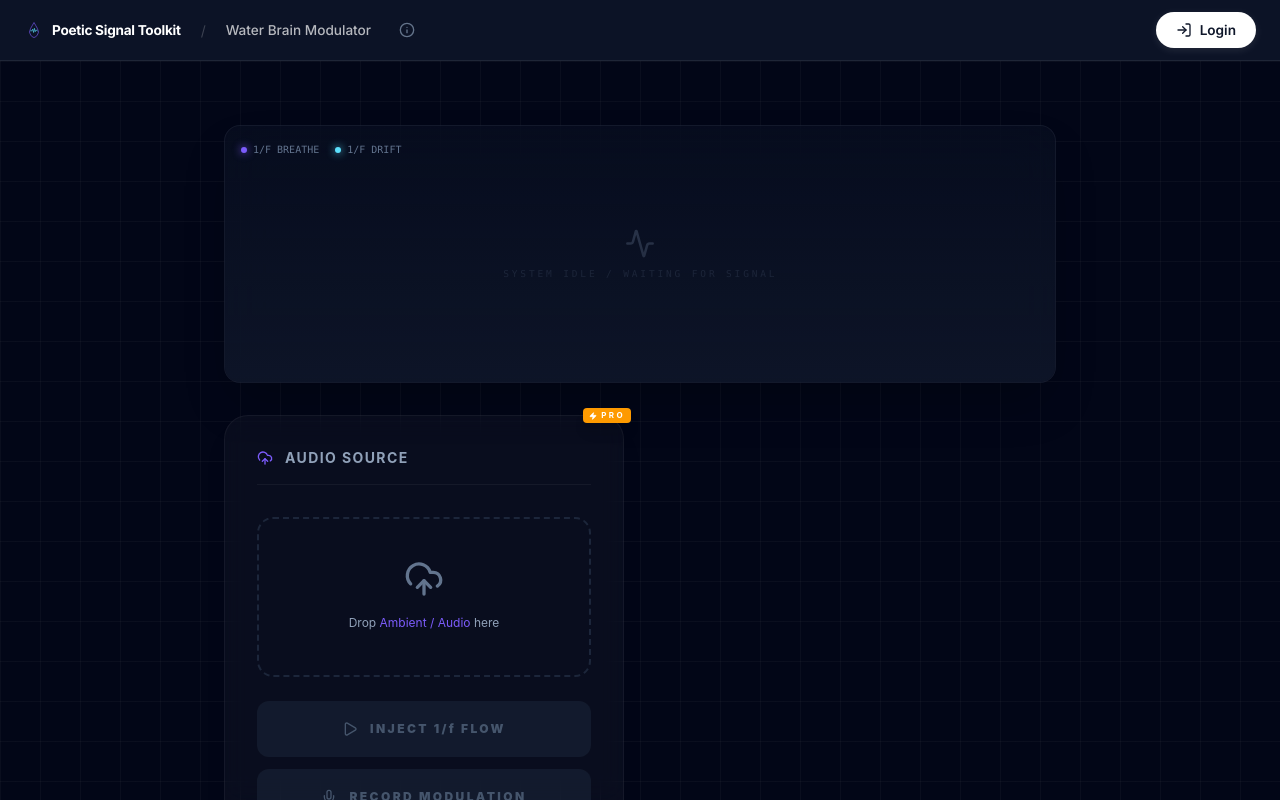
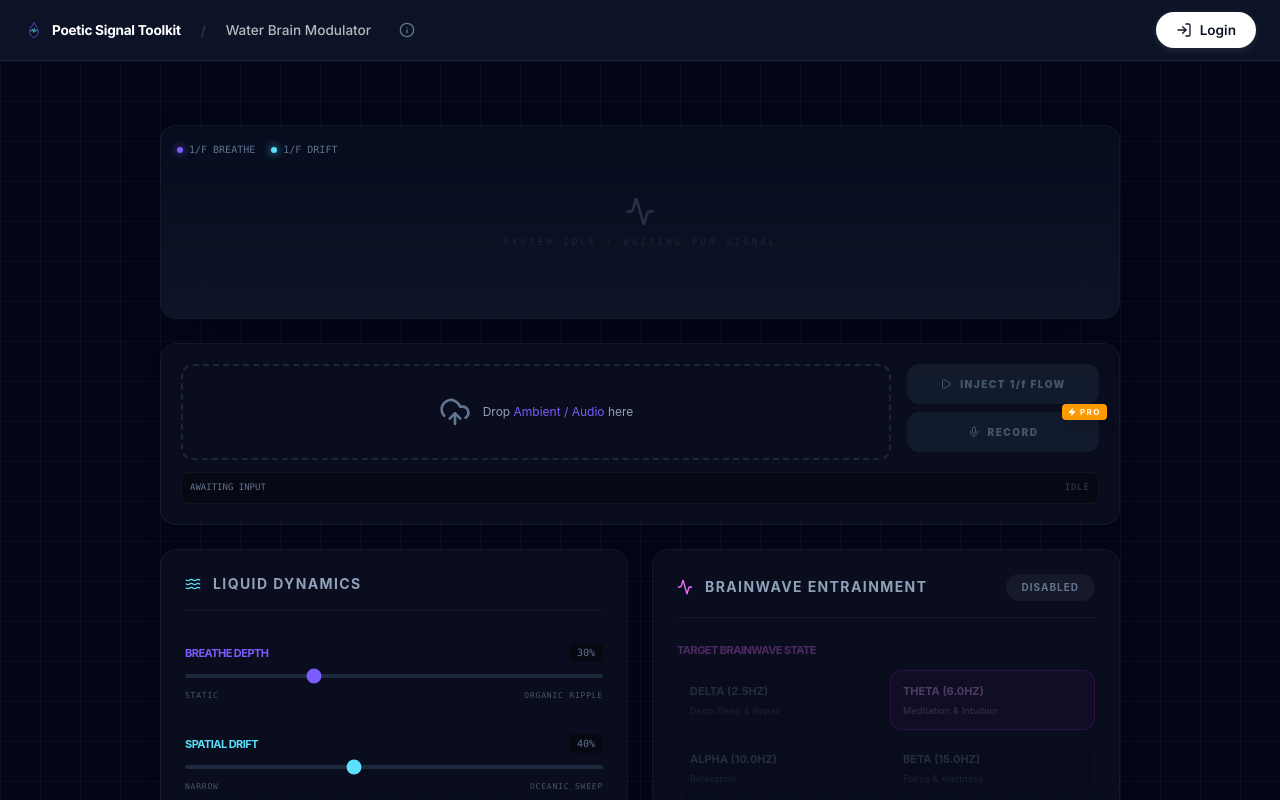
Before and after one commit to Fumio-cell/Water-Brain-Modulator, a React (Vite) app: page / in a window 1280 px wide. Built offline with nearby package versions, Linux system fonts and the light colour scheme.

Commit message:
♻️ Restructure layout: Audio Source (full width) + 2-col grid (Liquid Dynamics left, Brainwave Entrainment right)

```diff
--- a/src/components/ModulatorUI.tsx
+++ b/src/components/ModulatorUI.tsx
@@ -57,14 +57,14 @@ export const ModulatorUI: React.FC<ModulatorUIProps> = ({ isPro }) => {
             ctx.fillRect(0, 0, 10, canvas.height);
         }
 
-        // Vol (Cyan)
+        // Vol (Purple)
         const volY = canvas.height * 0.25 + (lfos.volLfo * canvas.height * 0.2);
         ctx.fillStyle = '#7c5cfc';
         ctx.beginPath();
         ctx.arc(drawX, volY, 2, 0, 2 * Math.PI);
         ctx.fill();
 
-        // Pan (Indigo)
+        // Pan (Cyan)
         const panY = canvas.height * 0.75 + (lfos.panLfo * canvas.height * 0.2);
         ctx.fillStyle = '#5ce0fc';
         ctx.beginPath();
@@ -179,10 +179,10 @@ export const ModulatorUI: React.FC<ModulatorUIProps> = ({ isPro }) => {
     };
 
     return (
-        <div className="flex flex-col min-h-full items-center p-4 md:p-8 w-full max-w-4xl mx-auto pb-24">
+        <div className="flex flex-col min-h-full items-center p-4 md:p-8 w-full max-w-5xl mx-auto pb-24">
 
             {/* Visualizer Panel */}
-            <div className="w-full bg-brain-panel/50 backdrop-blur-xl rounded-2xl border border-white/5 shadow-2xl overflow-hidden mb-8 relative group">
+            <div className="w-full bg-brain-panel/50 backdrop-blur-xl rounded-2xl border border-white/5 shadow-2xl overflow-hidden mb-6 relative group">
                 <div className="absolute top-4 left-4 text-[10px] font-mono text-slate-500 uppercase flex gap-4 z-10">
                     <span className="flex items-center gap-1.5"><span className="w-1.5 h-1.5 rounded-full bg-[#7c5cfc] shadow-[0_0_8px_#7c5cfc]"></span> 1/f Breathe</span>
                     <span className="flex items-center gap-1.5"><span className="w-1.5 h-1.5 rounded-full bg-[#5ce0fc] shadow-[0_0_8px_#5ce0fc]"></span> 1/f Drift</span>
@@ -198,8 +198,8 @@ export const ModulatorUI: React.FC<ModulatorUIProps> = ({ isPro }) => {
                 <canvas
                     ref={canvasRef}
                     width={800}
-                    height={250}
-                    className="w-full h-64 object-cover opacity-90 transition-opacity duration-700"
+                    height={200}
+                    className="w-full h-48 object-cover opacity-90 transition-opacity duration-700"
                 ></canvas>
 
                 {!isPlaying && (
@@ -216,23 +216,13 @@ export const ModulatorUI: React.FC<ModulatorUIProps> = ({ isPro }) => {
                 <div className="absolute inset-0 bg-gradient-to-t from-brain-panel/80 to-transparent pointer-events-none"></div>
             </div>
 
-            <div className="grid grid-cols-1 md:grid-cols-2 gap-8 w-full">
-                {/* Input / Control Panel */}
-                <div className="bg-white/[0.03] backdrop-blur-md p-8 rounded-3xl border border-white/5 shadow-xl flex flex-col gap-8">
-                    <div className="flex items-center justify-between border-b border-white/5 pb-4">
-                        <h2 className="text-sm font-bold text-slate-400 uppercase tracking-widest flex items-center gap-3">
-                            <UploadCloud className="w-4 h-4 text-brain-accent" /> Audio Source
-                        </h2>
-                        {audioBuffer && (
-                            <span className="text-[9px] font-bold text-emerald-400 border border-emerald-400/20 px-2 py-0.5 rounded-md bg-emerald-400/5 uppercase tracking-tighter">
-                                Connected
-                            </span>
-                        )}
-                    </div>
-
-                    <div className="flex flex-col gap-6">
+            {/* Audio Source Panel (full width, compact) */}
+            <div className="w-full bg-white/[0.03] backdrop-blur-md p-5 rounded-2xl border border-white/5 shadow-xl mb-6">
+                <div className="flex flex-col md:flex-row gap-4 items-stretch">
+                    {/* File Drop / Waveform */}
+                    <div className="flex-1 min-w-0">
                         {audioBuffer ? (
-                            <div className="relative w-full rounded-2xl overflow-hidden shadow-2xl border border-white/5 bg-slate-900/50">
+                            <div className="relative w-full rounded-xl overflow-hidden shadow-2xl border border-white/5 bg-slate-900/50">
                                 <WaveformPreview audioBuffer={audioBuffer} engine={engine} isPlaying={isPlaying} />
                                 <button
                                     onClick={handleClear}
@@ -246,9 +236,9 @@ export const ModulatorUI: React.FC<ModulatorUIProps> = ({ isPro }) => {
                                 </div>
                             </div>
                         ) : (
-                            <label className="group relative flex flex-col items-center justify-center w-full h-40 border-2 border-dashed border-slate-700/50 rounded-2xl cursor-pointer hover:bg-white/[0.02] hover:border-brain-accent/30 transition-all duration-300">
-                                <div className="flex flex-col items-center justify-center pt-5 pb-6">
-                                    <UploadCloud className="w-10 h-10 mb-4 text-slate-500 group-hover:text-brain-accent transition-colors duration-300" />
+                            <label className="group relative flex flex-col items-center justify-center w-full h-24 border-2 border-dashed border-slate-700/50 rounded-xl cursor-pointer hover:bg-white/[0.02] hover:border-brain-accent/30 transition-all duration-300">
+                                <div className="flex items-center gap-3">
+                                    <UploadCloud className="w-8 h-8 text-slate-500 group-hover:text-brain-accent transition-colors duration-300" />
                                     <p className="text-xs text-slate-400 group-hover:text-slate-200">
                                         Drop <span className="text-brain-accent">Ambient / Audio</span> here
                                     </p>
@@ -256,30 +246,32 @@ export const ModulatorUI: React.FC<ModulatorUIProps> = ({ isPro }) => {
                                 <input type="file" className="hidden" accept="audio/*" onChange={handleFileUpload} />
                             </label>
                         )}
+                    </div>
 
-                        <div className="flex flex-col gap-3">
+                    {/* Transport Controls */}
+                    <div className="flex flex-row md:flex-col gap-2 md:w-48 shrink-0">
                         <button
                             onClick={() => togglePlay(false)}
                             disabled={!audioBuffer || isLoading || isRecording}
-                                className={`h-14 rounded-xl font-black text-xs tracking-[0.2em] flex items-center justify-center gap-3 transition-all duration-300 ${!audioBuffer ? 'bg-slate-800/50 text-slate-600 cursor-not-allowed' :
+                            className={`flex-1 md:flex-none h-10 rounded-xl font-black text-[10px] tracking-[0.15em] flex items-center justify-center gap-2 transition-all duration-300 ${!audioBuffer ? 'bg-slate-800/50 text-slate-600 cursor-not-allowed' :
                                 isPlaying && !isRecording ? 'bg-slate-200 text-slate-900 shadow-[0_0_20px_rgba(255,255,255,0.2)]' :
                                     'bg-brain-accent/10 text-brain-accent hover:bg-brain-accent/20 border border-brain-accent/20'
                                 }`}
                         >
-                                {isPlaying && !isRecording ? <><Square className="w-4 h-4" /> STOP</> :
-                                    <><Play className="w-4 h-4" /> INJECT 1/f FLOW</>}
+                            {isPlaying && !isRecording ? <><Square className="w-3 h-3" /> STOP</> :
+                                <><Play className="w-3 h-3" /> INJECT 1/f FLOW</>}
                         </button>
 
                         <button
                             onClick={() => togglePlay(true)}
                             disabled={!audioBuffer || isLoading || (isPlaying && !isRecording)}
-                                className={`h-14 rounded-xl font-black text-xs tracking-[0.2em] flex items-center justify-center gap-3 transition-all duration-300 ${!audioBuffer ? 'bg-slate-800/50 text-slate-600 cursor-not-allowed' :
+                            className={`flex-1 md:flex-none h-10 rounded-xl font-black text-[10px] tracking-[0.15em] flex items-center justify-center gap-2 transition-all duration-300 relative ${!audioBuffer ? 'bg-slate-800/50 text-slate-600 cursor-not-allowed' :
                                 isRecording ? 'bg-red-500 text-white shadow-[0_0_25px_rgba(239,68,68,0.4)]' :
-                                        'bg-white/[0.05] text-slate-400 hover:bg-white/[0.08] border border-white/5 relative group'
+                                    'bg-white/[0.05] text-slate-400 hover:bg-white/[0.08] border border-white/5'
                                 }`}
                         >
-                                {isRecording ? <><Download className="w-4 h-4" /> COMPLETE & SAVE</> :
-                                    <><Mic className="w-4 h-4" /> RECORD MODULATION</>}
+                            {isRecording ? <><Download className="w-3 h-3" /> SAVE</> :
+                                <><Mic className="w-3 h-3" /> RECORD</>}
                             {!isPro && !isRecording && (
                                 <div className="absolute -top-2 -right-2 bg-amber-500 text-[8px] text-white px-1.5 py-0.5 rounded shadow-lg flex items-center gap-1 font-bold">
                                     <Zap className="w-2 h-2" fill="currentColor" /> PRO
@@ -287,40 +279,25 @@ export const ModulatorUI: React.FC<ModulatorUIProps> = ({ isPro }) => {
                             )}
                         </button>
                     </div>
-
-                        <div className="font-mono text-[9px] p-3 bg-black/30 rounded-xl border border-white/5 text-slate-500 flex justify-between overflow-hidden">
+                </div>
+                <div className="font-mono text-[9px] mt-3 p-2 bg-black/30 rounded-lg border border-white/5 text-slate-500 flex justify-between overflow-hidden">
                     <span className="truncate pr-4">{isLoading ? 'STABILIZING STREAM...' : (fileName || 'AWAITING INPUT')}</span>
                     <span className="opacity-50 tracking-widest">{isRecording ? 'CAPTURING...' : 'IDLE'}</span>
                 </div>
-
-                        {/* BINAURAL ENTRAINMENT PANEL */}
-                        <div className="mt-8 pt-8 border-t border-white/5 flex flex-col gap-8">
-                            <div className="flex items-center justify-between">
-                                <h2 className="text-sm font-bold text-slate-400 uppercase tracking-widest flex items-center gap-3">
-                                    <Activity className="w-4 h-4 text-fuchsia-400" /> Brainwave Entrainment
-                                </h2>
-                                <button
-                                    onClick={() => setBinauralEnabled(!binauralEnabled)}
-                                    className={`px-4 py-1.5 rounded-full text-[10px] font-bold uppercase tracking-widest transition-all ${
-                                        binauralEnabled
-                                            ? 'bg-fuchsia-500 text-white shadow-[0_0_15px_rgba(217,70,239,0.4)]'
-                                            : 'bg-white/5 text-slate-500 hover:bg-white/10'
-                                    }`}
-                                >
-                                    {binauralEnabled ? 'Active' : 'Disabled'}
-                                </button>
-                            </div>
             </div>
 
-                {/* DSP Parameters Panel */}
-                <div className="bg-white/[0.03] backdrop-blur-md p-8 rounded-3xl border border-white/5 shadow-xl flex flex-col gap-10">
+            {/* Two-column grid: Liquid Dynamics (left) + Brainwave Entrainment (right) */}
+            <div className="grid grid-cols-1 md:grid-cols-2 gap-6 w-full">
+
+                {/* LEFT COLUMN: Liquid Dynamics */}
+                <div className="bg-white/[0.03] backdrop-blur-md p-6 rounded-2xl border border-white/5 shadow-xl flex flex-col gap-8">
                     <h2 className="text-sm font-bold text-slate-400 uppercase tracking-widest flex items-center gap-3 border-b border-white/5 pb-4">
                         <Waves className="w-4 h-4 text-brain-wave" /> Liquid Dynamics
                     </h2>
 
-                    <div className="flex flex-col gap-10 flex-1 justify-center">
+                    <div className="flex flex-col gap-8 flex-1">
                         {/* Volume Depth Slider */}
-                        <div className="flex flex-col gap-5">
+                        <div className="flex flex-col gap-3">
                             <div className="flex justify-between items-end">
                                 <label className="text-[11px] font-bold text-[#7c5cfc] uppercase tracking-tighter">
                                     Breathe Depth
@@ -339,7 +316,7 @@ export const ModulatorUI: React.FC<ModulatorUIProps> = ({ isPro }) => {
                         </div>
 
                         {/* Pan Depth Slider */}
-                        <div className="flex flex-col gap-5">
+                        <div className="flex flex-col gap-3">
                             <div className="flex justify-between items-end">
                                 <label className="text-[11px] font-bold text-[#5ce0fc] uppercase tracking-tighter">
                                     Spatial Drift
@@ -358,7 +335,7 @@ export const ModulatorUI: React.FC<ModulatorUIProps> = ({ isPro }) => {
                         </div>
 
                         {/* Flow Rate Slider */}
-                        <div className="flex flex-col gap-5">
+                        <div className="flex flex-col gap-3">
                             <div className="flex justify-between items-end">
                                 <label className="text-[11px] font-bold text-emerald-400 uppercase tracking-tighter">
                                     Flow Rate
@@ -377,7 +354,7 @@ export const ModulatorUI: React.FC<ModulatorUIProps> = ({ isPro }) => {
                         </div>
 
                         {/* Ripple Depth Slider */}
-                        <div className="flex flex-col gap-5">
+                        <div className="flex flex-col gap-3">
                             <div className="flex justify-between items-end">
                                 <label className="text-[11px] font-bold text-amber-400 uppercase tracking-tighter">
                                     Ripple Intensity
@@ -394,10 +371,33 @@ export const ModulatorUI: React.FC<ModulatorUIProps> = ({ isPro }) => {
                                 <span>Heavy Refraction</span>
                             </div>
                         </div>
-
                     </div>
 
-                            <div className={`flex flex-col gap-8 transition-opacity duration-500 ${binauralEnabled ? 'opacity-100 pointer-events-auto' : 'opacity-30 pointer-events-none'}`}>
+                    <div className="mt-auto pt-4 flex items-center gap-3 text-slate-600 border-t border-white/5">
+                        <Activity className="w-3 h-3" />
+                        <span className="text-[9px] font-medium tracking-tight">1/f pink noise generated @ 120sec loop profile</span>
+                    </div>
+                </div>
+
+                {/* RIGHT COLUMN: Brainwave Entrainment */}
+                <div className="bg-white/[0.03] backdrop-blur-md p-6 rounded-2xl border border-white/5 shadow-xl flex flex-col gap-6">
+                    <div className="flex items-center justify-between border-b border-white/5 pb-4">
+                        <h2 className="text-sm font-bold text-slate-400 uppercase tracking-widest flex items-center gap-3">
+                            <Activity className="w-4 h-4 text-fuchsia-400" /> Brainwave Entrainment
+                        </h2>
+                        <button
+                            onClick={() => setBinauralEnabled(!binauralEnabled)}
+                            className={`px-4 py-1.5 rounded-full text-[10px] font-bold uppercase tracking-widest transition-all ${
+                                binauralEnabled
+                                    ? 'bg-fuchsia-500 text-white shadow-[0_0_15px_rgba(217,70,239,0.4)]'
+                                    : 'bg-white/5 text-slate-500 hover:bg-white/10'
+                            }`}
+                        >
+                            {binauralEnabled ? 'Active' : 'Disabled'}
+                        </button>
+                    </div>
+
+                    <div className={`flex flex-col gap-8 transition-opacity duration-500 flex-1 ${binauralEnabled ? 'opacity-100 pointer-events-auto' : 'opacity-30 pointer-events-none'}`}>
 
                         {/* Preset Selector */}
                         <div className="flex flex-col gap-3">
@@ -423,7 +423,7 @@ export const ModulatorUI: React.FC<ModulatorUIProps> = ({ isPro }) => {
                         </div>
 
                         {/* Carrier Freq */}
-                                <div className="flex flex-col gap-5">
+                        <div className="flex flex-col gap-3">
                             <div className="flex justify-between items-end">
                                 <label className="text-[11px] font-bold text-fuchsia-300 uppercase tracking-tighter">
                                     Carrier Frequency
@@ -443,7 +443,7 @@ export const ModulatorUI: React.FC<ModulatorUIProps> = ({ isPro }) => {
                         </div>
 
                         {/* Binaural Vol */}
-                                <div className="flex flex-col gap-5">
+                        <div className="flex flex-col gap-3">
                             <div className="flex justify-between items-end">
                                 <label className="text-[11px] font-bold text-fuchsia-200 uppercase tracking-tighter">
                                     Binaural Mix Level
@@ -456,15 +456,6 @@ export const ModulatorUI: React.FC<ModulatorUIProps> = ({ isPro }) => {
                                 className="w-full h-1 bg-slate-800 rounded-full appearance-none cursor-pointer accent-fuchsia-300"
                             />
                         </div>
-
-                            </div>
-                        </div>
-
-                    </div>
-
-                    <div className="mt-auto pt-4 flex items-center gap-3 text-slate-600 border-t border-white/5">
-                        <Activity className="w-3 h-3" />
-                        <span className="text-[9px] font-medium tracking-tight">1/f pink noise generated @ 120sec loop profile</span>
                     </div>
                 </div>
 
```
Lines whose indentation alone changed are shown as unchanged.
